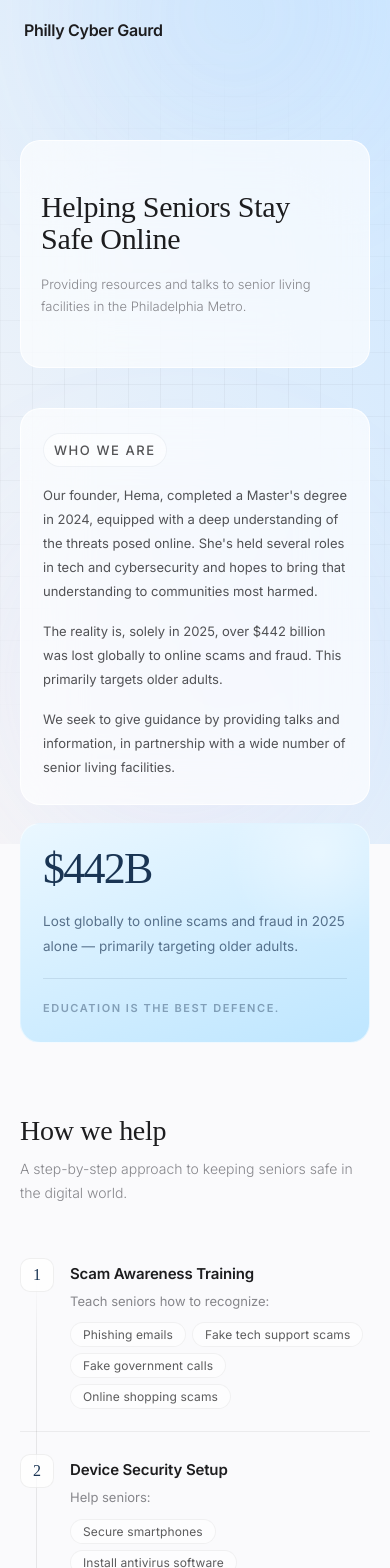
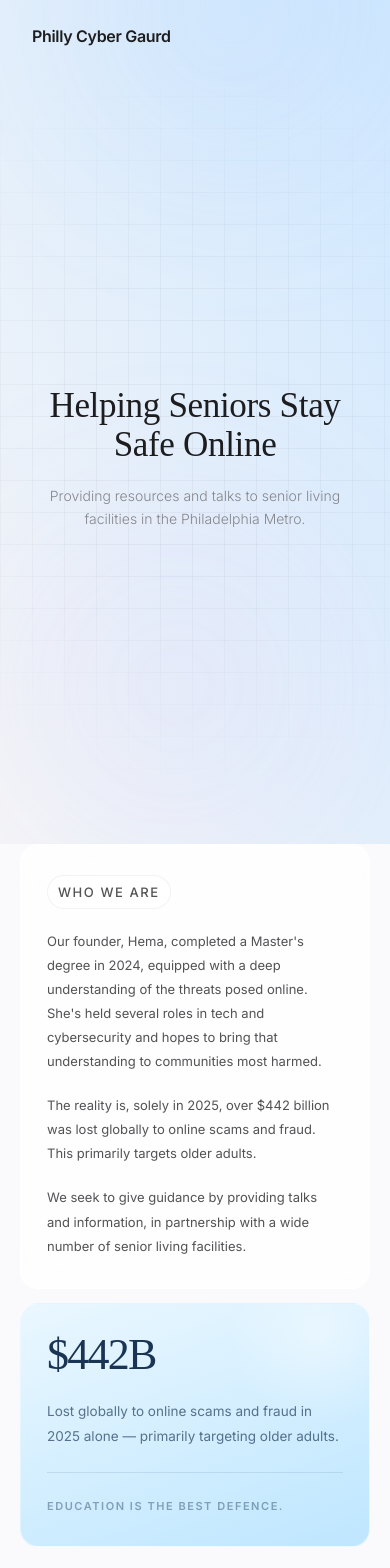
Before and after one commit to hemadhakshinadi/Phillycybergaurd, a React (Vite) app: page / in a window 390 px wide. Shown: the top 1568 px of the page. Built offline with nearby package versions, Linux system fonts and the light colour scheme.

Commit message:
landing style css update

```diff
--- a/src/styles.css
+++ b/src/styles.css
@@ -104,8 +104,8 @@ header {
 nav {
   max-width: 1200px;
   margin: 0 auto;
-  padding: 0 24px;
-  height: 60px;
+  padding: 0 32px;
+  height: 72px;
   display: flex;
   align-items: center;
   justify-content: space-between;
@@ -121,7 +121,7 @@ nav {
 /* ── Hero ── */
 
 main {
-  padding-top: 60px; /* offset for fixed header */
+  padding-top: 72px;
   min-height: 100vh;
   width: 100%;
 }
@@ -131,7 +131,7 @@ main {
   width: 100%;
   margin: 0 auto;
   min-height: auto;
-  padding: 120px 24px 100px;
+  padding: 140px 32px 160px;
   display: flex;
   align-items: center;
   justify-content: center;
@@ -141,11 +141,11 @@ main {
   background: rgba(255, 255, 255, 0.65);
   backdrop-filter: blur(40px);
   -webkit-backdrop-filter: blur(40px);
-  border-radius: 20px;
-  padding: 50px 34px;
+  border-radius: 24px;
+  padding: 56px 44px;
   text-align: left;
   border: 1px solid rgba(255, 255, 255, 0.8);
-  max-width: 600px;
+  max-width: 620px;
   margin: 0 auto;
   display: flex;
   flex-direction: column;
@@ -169,7 +169,7 @@ main {
   letter-spacing: -0.01em;
   line-height: 1.08;
   color: var(--text);
-  margin-bottom: 17px;
+  margin-bottom: 24px;
   max-width: 460px;
   width: 100%;
   animation: slideDown 1s cubic-bezier(0.16, 1, 0.3, 1) forwards;
@@ -222,15 +222,15 @@ main {
 /* ── About / Who we are ── */
 
 .about {
-  max-width: 820px;
+  max-width: 860px;
   margin: 0 auto;
-  padding: 0 24px 110px;
+  padding: 0 32px 140px;
 }
 
 .about-grid {
   display: grid;
   grid-template-columns: 1fr 1fr;
-  gap: 18px;
+  gap: 24px;
   width: 100%;
   align-items: stretch;
 }
@@ -240,8 +240,8 @@ main {
   overflow: hidden;
   display: flex;
   flex-direction: column;
-  gap: 16px;
-  padding: 30px 28px;
+  gap: 20px;
+  padding: 38px 34px;
   border-radius: 22px;
   background: rgba(255, 255, 255, 0.68);
   border: 1px solid rgba(255, 255, 255, 0.82);
@@ -261,8 +261,8 @@ main {
   display: flex;
   flex-direction: column;
   justify-content: space-between;
-  gap: 20px;
-  padding: 28px 26px;
+  gap: 24px;
+  padding: 38px 34px;
   border-radius: 22px;
   background: linear-gradient(160deg, #EAF7FF 0%, #BEE6FF 100%);
   border: 1px solid rgba(255, 255, 255, 0.5);
@@ -317,9 +317,9 @@ main {
 /* ── Steps / How we help ── */
 
 .steps {
-  max-width: 820px;
+  max-width: 860px;
   margin: 0 auto;
-  padding: 0 24px 120px;
+  padding: 0 32px 160px;
 }
 
 .steps-heading {
@@ -329,7 +329,7 @@ main {
   letter-spacing: -0.01em;
   line-height: 1.15;
   color: var(--text);
-  margin-bottom: 10px;
+  margin-bottom: 16px;
 }
 
 .steps-subheading {
@@ -337,7 +337,7 @@ main {
   font-weight: 300;
   line-height: 1.7;
   color: var(--text-secondary);
-  margin-bottom: 48px;
+  margin-bottom: 56px;
   max-width: 420px;
 }
 
@@ -366,9 +366,9 @@ main {
 
 .step-item {
   display: flex;
-  gap: 24px;
+  gap: 28px;
   align-items: flex-start;
-  padding: 28px 0;
+  padding: 34px 0;
   position: relative;
   opacity: 0;
   transform: translateY(16px);
@@ -422,7 +422,7 @@ main {
   font-weight: 600;
   letter-spacing: -0.01em;
   color: var(--text);
-  margin-bottom: 6px;
+  margin-bottom: 10px;
   line-height: 1.4;
   padding-top: 8px;
 }
@@ -438,13 +438,13 @@ main {
   list-style: none;
   display: flex;
   flex-wrap: wrap;
-  gap: 8px;
+  gap: 10px;
 }
 
 .step-bullets li {
   display: inline-flex;
   align-items: center;
-  padding: 5px 14px;
+  padding: 6px 16px;
   border-radius: 999px;
   background: rgba(255, 255, 255, 0.6);
   border: 1px solid rgba(0, 0, 0, 0.05);
@@ -464,45 +464,74 @@ main {
 
 @media (max-width: 768px) {
   .hero {
-    min-height: auto;
-    padding: 80px 20px 40px;
+    min-height: calc(100svh - 72px);
+    padding: 0 24px;
+    display: flex;
+    align-items: center;
+    justify-content: center;
   }
 
   .hero-box {
-    padding: 50px 20px;
-    border-radius: 20px;
+    background: transparent;
+    backdrop-filter: none;
+    -webkit-backdrop-filter: none;
+    border: none;
+    padding: 0 8px;
+    text-align: center;
+    align-items: center;
+    max-width: 100%;
+  }
+
+  .hero h1 {
+    font-size: clamp(34px, 9vw, 48px);
+    text-align: center;
+    max-width: 100%;
+    line-height: 1.12;
+    margin-bottom: 20px;
+  }
+
+  .hero h2 {
+    text-align: center;
+    max-width: 300px;
+    font-size: 14px;
+    line-height: 1.65;
   }
 
   .about {
-    padding: 0 20px 72px;
-    gap: 18px;
+    padding: 0 20px 96px;
   }
 
   .about-grid {
     grid-template-columns: 1fr;
+    gap: 14px;
   }
 
   .about-card {
-    padding: 24px 22px;
-    border-radius: 20px;
+    padding: 30px 26px;
+    border-radius: 18px;
   }
 
   .about-highlight {
-    padding: 24px 22px;
-    border-radius: 20px;
+    padding: 30px 26px;
+    border-radius: 18px;
   }
 
   .steps {
-    padding: 0 20px 80px;
+    padding: 0 20px 100px;
+  }
+
+  .steps-heading {
+    font-size: clamp(26px, 7vw, 36px);
   }
 
   .steps-subheading {
     margin-bottom: 32px;
+    font-size: 13px;
   }
 
   .step-item {
-    gap: 16px;
-    padding: 22px 0;
+    gap: 20px;
+    padding: 28px 0;
   }
 
   .step-number {
```
